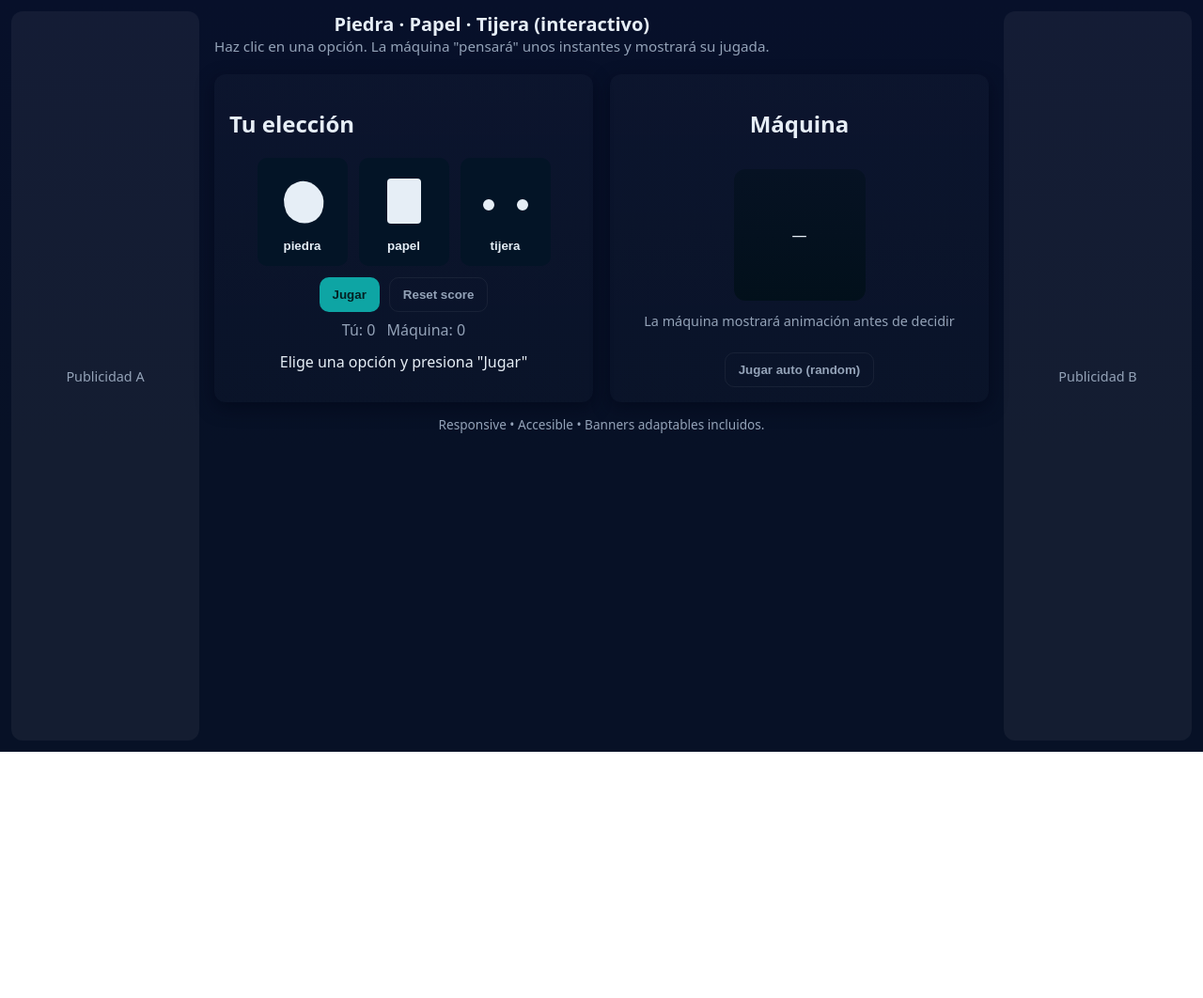
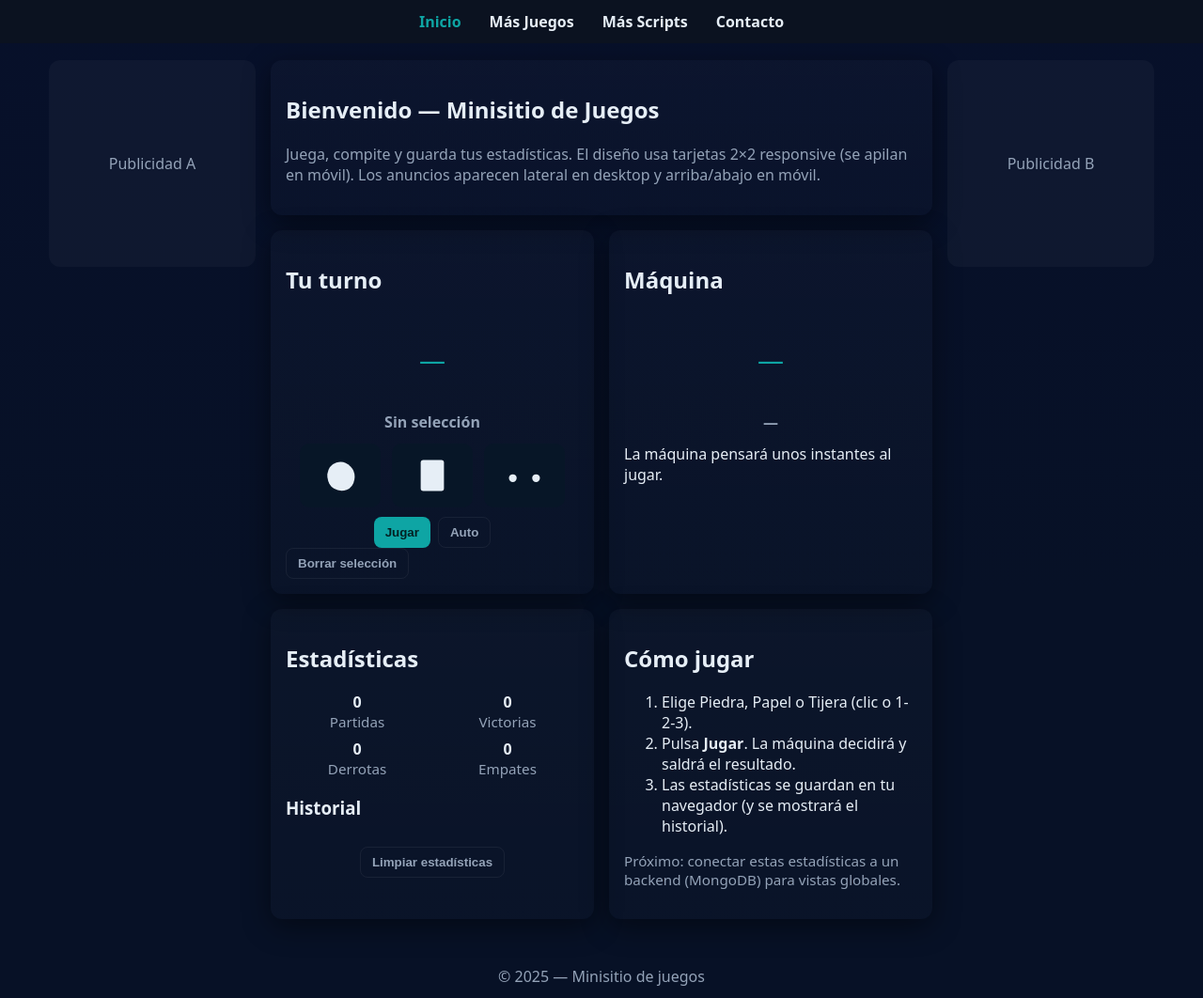
Before and after one commit to soelucas515/piedra-papel-tijera-interactivo, a plain HTML site: page index.html in a window 1280 px wide. Shown: the whole page at 94% size. Before the commit the page ends 800 px from the top, so only its background shows below. Drawn offline with Linux system fonts and the light colour scheme.

Commit message:
siguiente commit arreglando el componente del juego que se dañó

```diff
--- a/index.html
+++ b/index.html
@@ -1,200 +1,122 @@
+<!-- index.html -->
 <!doctype html>
 <html lang="es">
 <head>
   <meta charset="utf-8" />
   <meta name="viewport" content="width=device-width,initial-scale=1" />
-  <title>Piedra, Papel o Tijera — Interactivo</title>
-  <style>
-    :root{--bg:#0f1720;--card:#0b1220;--accent:#0ea5a4;--muted:#94a3b8;--white:#e6eef6}
-    *{box-sizing:border-box}
-    body{margin:0;font-family:system-ui,-apple-system,Segoe UI,Roboto,'Helvetica Neue',Arial;
-         background:linear-gradient(180deg,#07102a 0%,#071126 60%);color:var(--white);
-         min-height:100vh;display:flex;justify-content:center;padding:12px}
-    .layout{display:grid;grid-template-columns:200px 1fr 200px;gap:16px;width:100%;max-width:1280px}
-    @media(max-width:900px){
-      .layout{grid-template-columns:1fr;grid-template-rows:auto 1fr auto}
-    }
-
-    .app{width:100%;max-width:880px;margin:0 auto}
-
-    /* banners */
-    aside.banner{background:rgba(255,255,255,0.05);border-radius:12px;
-                 display:flex;align-items:center;justify-content:center;
-                 font-size:0.9rem;color:var(--muted);padding:12px;text-align:center}
-    /* lateral rectangular (desktop) */
-    aside.banner{min-height:400px}
-    /* móvil: cuadrado */
-    @media(max-width:900px){
-      aside.banner{min-height:120px;min-width:120px;margin:8px auto}
-    }
-
-    header{display:flex;gap:12px;align-items:center;margin-bottom:20px;text-align:center}
-    h1{font-size:1.25rem;margin:0}
-    p.lead{margin:0;color:var(--muted);font-size:0.95rem}
-
-    .board{display:grid;grid-template-columns:1fr 1fr;gap:18px}
-    @media (max-width:700px){.board{grid-template-columns:1fr}}
-
-    .card{background:linear-gradient(180deg, rgba(255,255,255,0.02), rgba(255,255,255,0.01));
-          padding:16px;border-radius:12px;box-shadow:0 6px 18px rgba(2,6,23,0.6)}
-
-    .choices{display:flex;gap:12px;align-items:center;justify-content:center;flex-wrap:wrap}
-    .choice-btn{background:#031426;border:2px solid transparent;color:var(--white);padding:12px;
-                border-radius:10px;min-width:96px;cursor:pointer;display:flex;
-                flex-direction:column;align-items:center;gap:8px;font-weight:600}
-    .choice-btn[aria-pressed="true"]{border-color:var(--accent);box-shadow:0 6px 18px rgba(14,165,164,0.12)}
-
-    .icon{width:64px;height:64px;display:block}
-    .result{font-size:1rem;margin-top:12px;text-align:center}
-
-    .machine-area{display:flex;flex-direction:column;align-items:center;gap:12px}
-    .machine-display{width:140px;height:140px;border-radius:12px;background:linear-gradient(180deg,#061223,#02101b);
-                     display:flex;align-items:center;justify-content:center}
-    .machine-display svg{width:96px;height:96px}
-
-    .controls{display:flex;gap:10px;justify-content:center;margin-top:12px;flex-wrap:wrap}
-    .btn{background:var(--accent);color:#042022;border:none;padding:10px 14px;border-radius:10px;cursor:pointer;font-weight:700}
-    .btn.secondary{background:transparent;border:1px solid rgba(255,255,255,0.06);color:var(--muted)}
-
-    .score{display:flex;gap:12px;justify-content:center;margin-top:8px;color:var(--muted)}
-    footer{margin-top:14px;color:var(--muted);font-size:0.85rem;text-align:center}
-  </style>
+  <title>Inicio — Piedra, Papel o Tijera</title>
+  <link rel="stylesheet" href="style.css">
 </head>
 <body>
-  <div class="layout">
-    <!-- Banner lateral en desktop / arriba en móvil -->
-    <aside class="banner">Publicidad A</aside>
+  <header class="site-header" role="banner">
+    <nav role="navigation" aria-label="Main">
+      <ul class="menu">
+        <li><a href="index.html" aria-current="page">Inicio</a></li>
+        <li><a href="mas-juegos.html">Más Juegos</a></li>
+        <li><a href="mas-scripts.html">Más Scripts</a></li>
+        <li><a href="contacto.html">Contacto</a></li>
+      </ul>
+    </nav>
+  </header>
 
-    <main class="app" id="app">
-      <header>
-        <div>
-          <h1>Piedra · Papel · Tijera (interactivo)</h1>
-          <p class="lead">Haz clic en una opción. La máquina "pensará" unos instantes y mostrará su jugada.</p>
-        </div>
-      </header>
+  <div class="layout" role="main" aria-label="Contenido principal">
+    <aside class="banner left-banner" aria-label="Publicidad lateral izquierda">Publicidad A</aside>
 
-      <section class="board">
-        <div class="card">
-          <h2 id="titulo-jugador">Tu elección</h2>
-          <div class="choices" role="radiogroup" aria-labelledby="titulo-jugador">
-            <button class="choice-btn" data-choice="piedra" aria-pressed="false">
-              <svg class="icon" viewBox="0 0 64 64" aria-hidden="true"><path fill="currentColor" d="M12 30q2-14 14-18t22 6q8 8 6 20t-12 16q-10 4-20-2t-10-22z"/></svg>
-              <span>piedra</span>
+    <main class="main-area">
+      <section class="card hero">
+        <h1>Bienvenido — Minisitio de Juegos</h1>
+        <p>Juega, compite y guarda tus estadísticas. El diseño usa tarjetas 2×2 responsive (se apilan en móvil). Los anuncios aparecen lateral en desktop y arriba/abajo en móvil.</p>
+      </section>
+
+      <!-- cuadrícula 2x2 responsive -->
+      <section class="square-grid">
+        <!-- 1: Juego (Player) -->
+        <article class="card game-card" aria-labelledby="gameTitle">
+          <h2 id="gameTitle">Tu turno</h2>
+
+          <div class="player-display">
+            <div id="playerIcon" class="big-icon" aria-hidden="true">—</div>
+            <div class="player-label" id="playerLabel">Sin selección</div>
+          </div>
+
+          <div class="choices" role="radiogroup" aria-label="Opciones">
+            <button class="choice-btn" data-choice="piedra" aria-pressed="false" title="Piedra">
+              <svg class="icon" viewBox="0 0 64 64" aria-hidden="true">
+                <path fill="currentColor" d="M12 30q2-14 14-18t22 6q8 8 6 20t-12 16q-10 4-20-2t-10-22z"/>
+              </svg>
+              <span class="vis">Piedra</span>
             </button>
-            <button class="choice-btn" data-choice="papel" aria-pressed="false">
-              <svg class="icon" viewBox="0 0 64 64" aria-hidden="true"><rect x="14" y="8" width="36" height="48" rx="4" fill="currentColor"/></svg>
-              <span>papel</span>
+            <button class="choice-btn" data-choice="papel" aria-pressed="false" title="Papel">
+              <svg class="icon" viewBox="0 0 64 64" aria-hidden="true">
+                <rect x="14" y="8" width="36" height="48" rx="4" fill="currentColor"/>
+              </svg>
+              <span class="vis">Papel</span>
             </button>
-            <button class="choice-btn" data-choice="tijera" aria-pressed="false">
-              <svg class="icon" viewBox="0 0 64 64" aria-hidden="true"><path fill="currentColor" d="M20 20l24 24m0-24L20 44m-6-2a6 6 0 1 0 0-12 6 6 0 0 0 0 12zm36 0a6 6 0 1 0 0-12 6 6 0 0 0 0 12z"/></svg>
-              <span>tijera</span>
+            <button class="choice-btn" data-choice="tijera" aria-pressed="false" title="Tijera">
+              <svg class="icon" viewBox="0 0 64 64" aria-hidden="true">
+                <path fill="currentColor" d="M20 20l24 24m0-24L20 44m-6-2a6 6 0 1 0 0-12 6 6 0 0 0 0 12zm36 0a6 6 0 1 0 0-12 6 6 0 0 0 0 12z"/>
+              </svg>
+              <span class="vis">Tijera</span>
             </button>
           </div>
 
           <div class="controls">
             <button id="playBtn" class="btn" aria-disabled="true">Jugar</button>
-            <button id="resetBtn" class="btn secondary">Reset score</button>
+            <button id="autoBtn" class="btn secondary">Auto</button>
           </div>
 
-          <div class="score" aria-live="polite">
-            <div id="score-jugador">Tú: 0</div>
-            <div id="score-maquina">Máquina: 0</div>
+          <div class="small-actions">
+            <button id="clearSelection" class="btn secondary">Borrar selección</button>
+          </div>
+        </article>
+
+        <!-- 2: Máquina -->
+        <article class="card machine-card" aria-labelledby="machineTitle">
+          <h2 id="machineTitle">Máquina</h2>
+          <div class="machine-display" aria-live="polite">
+            <div id="machineIcon" class="big-icon" aria-hidden="true">—</div>
+            <div id="machineLabel" class="player-label">—</div>
           </div>
 
-          <div class="result" id="resultado" role="status" aria-live="polite">Elige una opción y presiona "Jugar"</div>
-        </div>
+          <div class="machine-note">La máquina pensará unos instantes al jugar.</div>
+        </article>
 
-        <div class="card machine-area">
-          <h2 id="titulo-maquina">Máquina</h2>
-          <div class="machine-display" aria-labelledby="titulo-maquina">
-            <div id="machineIcon" class="label">—</div>
+        <!-- 3: Estadísticas -->
+        <article class="card stats-card" aria-labelledby="statsTitle">
+          <h2 id="statsTitle">Estadísticas</h2>
+          <div class="stats-grid">
+            <div><strong id="stat-total">0</strong><div class="muted">Partidas</div></div>
+            <div><strong id="stat-win">0</strong><div class="muted">Victorias</div></div>
+            <div><strong id="stat-loss">0</strong><div class="muted">Derrotas</div></div>
+            <div><strong id="stat-draw">0</strong><div class="muted">Empates</div></div>
           </div>
-          <div style="color:var(--muted);font-size:0.9rem">La máquina mostrará animación antes de decidir</div>
 
-          <div style="margin-top:12px">
-            <button id="autoBtn" class="btn secondary">Jugar auto (random)</button>
+          <h3>Historial</h3>
+          <ul id="historyList" class="history"></ul>
+
+          <div class="controls" style="margin-top:10px">
+            <button id="clearStats" class="btn secondary">Limpiar estadísticas</button>
           </div>
-        </div>
+        </article>
+
+        <!-- 4: Cómo jugar / explicación -->
+        <article class="card info-card" aria-labelledby="infoTitle">
+          <h2 id="infoTitle">Cómo jugar</h2>
+          <ol>
+            <li>Elige Piedra, Papel o Tijera (clic o 1-2-3).</li>
+            <li>Pulsa <strong>Jugar</strong>. La máquina decidirá y saldrá el resultado.</li>
+            <li>Las estadísticas se guardan en tu navegador (y se mostrará el historial).</li>
+          </ol>
+          <p class="muted">Próximo: conectar estas estadísticas a un backend (MongoDB) para vistas globales.</p>
+        </article>
       </section>
-
-      <footer>Responsive • Accesible • Banners adaptables incluidos.</footer>
     </main>
 
-    <!-- Banner lateral en desktop / abajo en móvil -->
-    <aside class="banner">Publicidad B</aside>
+    <aside class="banner right-banner" aria-label="Publicidad lateral derecha">Publicidad B</aside>
   </div>
 
-  <script>
-    const opciones=["piedra","papel","tijera"];
-    const icons={
-      piedra:`<svg viewBox="0 0 64 64"><path fill="currentColor" d="M12 30q2-14 14-18t22 6q8 8 6 20t-12 16q-10 4-20-2t-10-22z"/></svg>`,
-      papel:`<svg viewBox="0 0 64 64"><rect x="14" y="8" width="36" height="48" rx="4" fill="currentColor"/></svg>`,
-      tijera:`<svg viewBox="0 0 64 64"><path fill="currentColor" d="M20 20l24 24m0-24L20 44m-6-2a6 6 0 1 0 0-12 6 6 0 0 0 0 12zm36 0a6 6 0 1 0 0-12 6 6 0 0 0 0 12z"/></svg>`
-    };
+  <footer class="site-footer">© 2025 — Minisitio de juegos</footer>
 
-    function compare(j1,j2){
-      if(j1===j2)return"empate";
-      if((j1==="piedra"&&j2==="tijera")||(j1==="tijera"&&j2==="papel")||(j1==="papel"&&j2==="piedra"))return`gana ${j1}`;
-      return`gana ${j2}`;
-    }
-
-    let score={jugador:0,maquina:0};let eleccionJugador=null;
-    const choiceButtons=[...document.querySelectorAll('.choice-btn')],
-          playBtn=document.getElementById('playBtn'),
-          autoBtn=document.getElementById('autoBtn'),
-          resetBtn=document.getElementById('resetBtn'),
-          resultadoEl=document.getElementById('resultado'),
-          machineIcon=document.getElementById('machineIcon'),
-          scoreJugadorEl=document.getElementById('score-jugador'),
-          scoreMaquinaEl=document.getElementById('score-maquina');
-
-    function setSelected(choice){
-      eleccionJugador=choice;
-      choiceButtons.forEach(btn=>btn.setAttribute('aria-pressed',btn.dataset.choice===choice?'true':'false'));
-      playBtn.disabled=false;playBtn.removeAttribute('aria-disabled');
-    }
-
-    choiceButtons.forEach(btn=>btn.addEventListener('click',()=>setSelected(btn.dataset.choice)));
-
-    function animateMachine(duration=900){
-      const start=Date.now();let idx=0;
-      machineIcon.innerHTML='...';
-      const t=setInterval(()=>{
-        idx=(idx+1)%opciones.length;
-        machineIcon.innerHTML=icons[opciones[idx]];
-        if(Date.now()-start>=duration)clearInterval(t);
-      },120);
-      return new Promise(res=>setTimeout(res,duration));
-    }
-
-    function pickMachine(){return opciones[Math.floor(Math.random()*opciones.length)];}
-
-    async function playRound(playerChoice){
-      if(!playerChoice){resultadoEl.textContent='Selecciona una jugada primero.';return;}
-      playBtn.disabled=true;playBtn.setAttribute('aria-disabled','true');
-      await animateMachine();
-      const maquina=pickMachine();
-      machineIcon.innerHTML=icons[maquina];
-      const res=compare(playerChoice,maquina);
-      if(res==='empate')resultadoEl.textContent='Empate — nadie suma punto.';
-      else if(res.includes(playerChoice)){resultadoEl.textContent=`Has ganado: ${res}`;score.jugador++;}
-      else{resultadoEl.textContent=`Has perdido: ${res}`;score.maquina++;}
-      scoreJugadorEl.textContent=`Tú: ${score.jugador}`;
-      scoreMaquinaEl.textContent=`Máquina: ${score.maquina}`;
-      localStorage.setItem('rps-score',JSON.stringify(score));
-      playBtn.disabled=false;playBtn.removeAttribute('aria-disabled');
-    }
-
-    try{const saved=JSON.parse(localStorage.getItem('rps-score'));if(saved)score=saved;
-      scoreJugadorEl.textContent=`Tú: ${score.jugador}`;
-      scoreMaquinaEl.textContent=`Máquina: ${score.maquina}`;}catch(e){}
-
-    playBtn.addEventListener('click',()=>playRound(eleccionJugador));
-    autoBtn.addEventListener('click',()=>{const r=opciones[Math.floor(Math.random()*opciones.length)];
-      setSelected(r);playRound(r);});
-    resetBtn.addEventListener('click',()=>{score={jugador:0,maquina:0};localStorage.removeItem('rps-score');
-      scoreJugadorEl.textContent=`Tú: 0`;scoreMaquinaEl.textContent=`Máquina: 0`;
-      resultadoEl.textContent='Marcador reiniciado.';machineIcon.innerHTML='—';});
-  </script>
+  <script src="juego.js"></script>
 </body>
 </html>
--- /dev/null
+++ b/style.css
@@ -0,0 +1,129 @@
+/* style.css */
+:root {
+  --bg:#0f1720;
+  --card:#0b1220;
+  --accent:#0ea5a4;
+  --muted:#94a3b8;
+  --white:#e6eef6;
+  --glass: rgba(255,255,255,0.03);
+}
+
+* { box-sizing: border-box; }
+body {
+  margin:0;
+  font-family: system-ui, -apple-system, "Segoe UI", Roboto, Arial;
+  color: var(--white);
+  background: linear-gradient(180deg,#07102a 0%,#071126 60%);
+  min-height:100vh;
+  display:flex;
+  flex-direction:column;
+}
+
+/* Header */
+.site-header { background: var(--card); padding:12px 8px; position:sticky; top:0; z-index:50; }
+.menu { list-style:none; display:flex; gap:14px; justify-content:center; margin:0; padding:0; }
+.menu a { color:var(--white); text-decoration:none; font-weight:600; padding:6px 8px; border-radius:6px; }
+.menu a[aria-current="page"] { color:var(--accent); }
+
+/* Layout grid with template-areas */
+.layout {
+  width:100%;
+  max-width:1200px;
+  margin:18px auto;
+  display:grid;
+  grid-template-columns:220px 1fr 220px;
+  gap:16px;
+  grid-template-areas: "left main right";
+  align-items:start;
+  padding:0 12px;
+}
+
+/* names for areas */
+.left-banner { grid-area:left; }
+.main-area { grid-area:main; }
+.right-banner { grid-area:right; }
+
+/* mobile: move banners top/bottom */
+@media (max-width:900px){
+  .layout {
+    grid-template-columns:1fr;
+    grid-template-areas:
+      "left"
+      "main"
+      "right";
+  }
+  .left-banner { order: -1; /* visually first */ }
+  .right-banner { order: 1; }
+  .left-banner, .right-banner { min-height:120px; }
+}
+
+/* banners */
+aside.banner {
+  background: var(--glass);
+  border-radius:12px;
+  display:flex; align-items:center; justify-content:center;
+  color:var(--muted); padding:12px; text-align:center;
+  min-height:220px;
+}
+
+/* main-area (centra y limita ancho interno) */
+.main-area {
+  max-width:940px;
+  margin:0 auto;
+  display:flex;
+  flex-direction:column;
+  gap:16px;
+}
+
+/* cards */
+.card {
+  background: linear-gradient(180deg, rgba(255,255,255,0.02), rgba(255,255,255,0.01));
+  padding:16px; border-radius:12px; box-shadow:0 8px 30px rgba(0,0,0,0.45);
+}
+
+/* square 2x2 grid */
+.square-grid {
+  display:grid;
+  grid-template-columns: repeat(2, 1fr);
+  gap:16px;
+}
+@media (max-width:700px){
+  .square-grid { grid-template-columns: 1fr; }
+}
+
+/* player/machine visuals */
+.player-display, .machine-display {
+  display:flex; flex-direction:column; align-items:center; gap:8px; margin-bottom:12px;
+}
+.big-icon { width:96px; height:96px; display:flex; align-items:center; justify-content:center; font-size:28px; color:var(--accent); }
+.player-label { color:var(--muted); font-weight:600; }
+
+/* choices */
+.choices { display:flex; gap:12px; justify-content:center; flex-wrap:wrap; margin-bottom:10px; }
+.choice-btn {
+  background:#071627; border:2px solid transparent; color:var(--white);
+  padding:10px; border-radius:10px; min-width:86px; cursor:pointer; display:flex; flex-direction:column; align-items:center; gap:6px;
+}
+.choice-btn[aria-pressed="true"] { border-color:var(--accent); box-shadow:0 6px 20px rgba(14,165,164,0.12); transform:translateY(-3px); }
+
+/* icons inside buttons */
+.icon { width:44px; height:44px; display:block; }
+
+/* controls */
+.controls { display:flex; gap:8px; justify-content:center; margin-top:6px; }
+.btn {
+  background: var(--accent); color:#042022; border:none; padding:8px 12px; border-radius:8px; cursor:pointer; font-weight:700;
+}
+.btn.secondary { background: transparent; border:1px solid rgba(255,255,255,0.06); color:var(--muted); }
+
+/* stats */
+.stats-grid { display:grid; grid-template-columns: repeat(2, 1fr); gap:8px; text-align:center; margin-bottom:8px; }
+.muted { color:var(--muted); font-size:0.95rem; }
+.history { list-style:none; padding:0; margin:8px 0 0 0; max-height:160px; overflow:auto; font-size:0.92rem; }
+.history li { padding:6px 8px; border-radius:8px; background: rgba(255,255,255,0.01); margin-bottom:6px; }
+
+/* small helpers */
+.hero p { color:var(--muted); }
+.vis { position:absolute; left:-9999px; } /* for icons' text labels (screen readers) */
+
+.site-footer { padding:12px; text-align:center; color:var(--muted); margin-top:20px; }
```
Also changed, not shown: contacto.html (+33 -0 lines), juego.js (added, +118 -0 lines), mas-juegos.html (+29 -0 lines), mas-scripts.html (+29 -0 lines), 2 other files.
